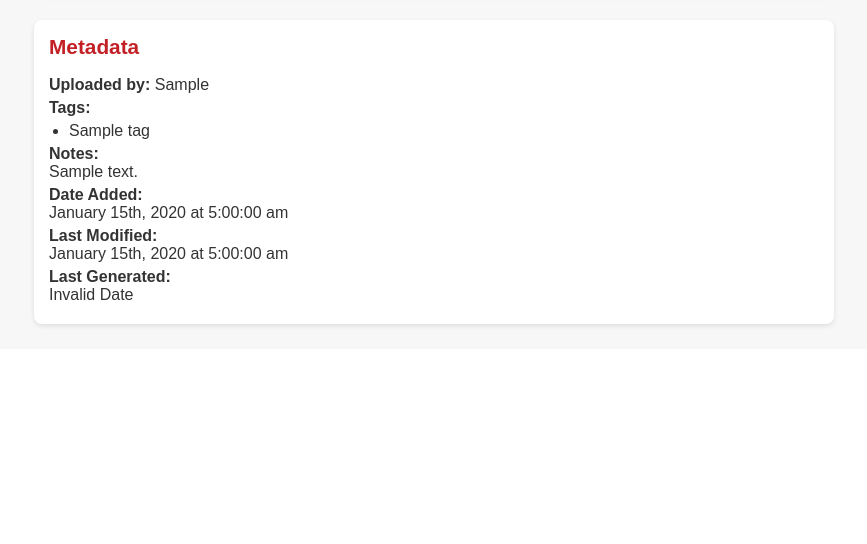
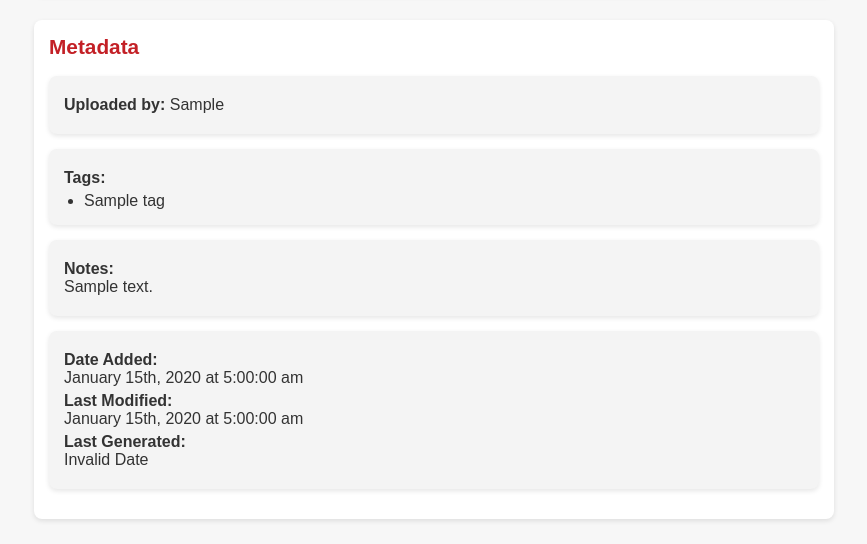
Before and after one commit to kscardinal/loto-report-generator, a FastAPI app: template src/web/templates/view_report.html in a window 1280 px wide. Shown: the part 584-1128 px from the top of the page, without its empty margins (206-1073 px from the left). Before the commit the page ends 912 px from the top, so only its background shows below. Run offline with FastAPI, Linux system fonts and the light colour scheme; the template is opened without the code that fills it: most values are stand-ins (such as "Sample title", 1, 10 or a date in 2020); parts of the project's set-up code (start-up, migrations or seed data) failed here and were passed over; some libraries are stand-ins or nearby versions.

Commit message:
updated the look of the metadata in view report

```diff
--- a/src/web/static/css/view_report.css
+++ b/src/web/static/css/view_report.css
@@ -334,3 +334,11 @@ button.disabled {
     max-width: 100%;
     height: auto;
 }
+
+.inner-section {
+    margin-bottom: 15px;
+    padding: 15px;
+    background-color: #f4f4f4;
+    border-radius: 8px;
+    box-shadow: 0 2px 5px rgba(0,0,0,0.1);
+}
--- a/src/web/templates/view_report.html
+++ b/src/web/templates/view_report.html
@@ -80,17 +80,25 @@
         <div class="metadata-column">
             <div class="section metadata full-height-container">
                 <h2>Metadata</h2>
+                <div class="inner-section">
                     <p><strong>Uploaded by:</strong> {{ report.uploaded_by }}</p>
+                </div>
+                <div class="inner-section">
                     <p><strong>Tags:</strong></p>
                     <ul>
                         {% for tag in report.tags %}
                             <li>{{ tag }}</li>
                         {% endfor %}
                     </ul>
+                </div>
+                <div class="inner-section">
                     <p><strong>Notes:</strong><br> {{ report.notes }}</p>
+                </div>
+                <div class="inner-section">
                     <p id="dateAdded" data-raw-date="{{ report.date_added }}"><br>...</p>
                     <p id="dateModified" data-raw-date="{{ report.last_modified }}"><br>...</p>
                     <p id="lastGenerated" data-raw-date="{{ report.last_generated }}"><br>...</p>
+                </div>
             </div>
         </div>
 
```
Lines whose indentation alone changed are shown as unchanged.
